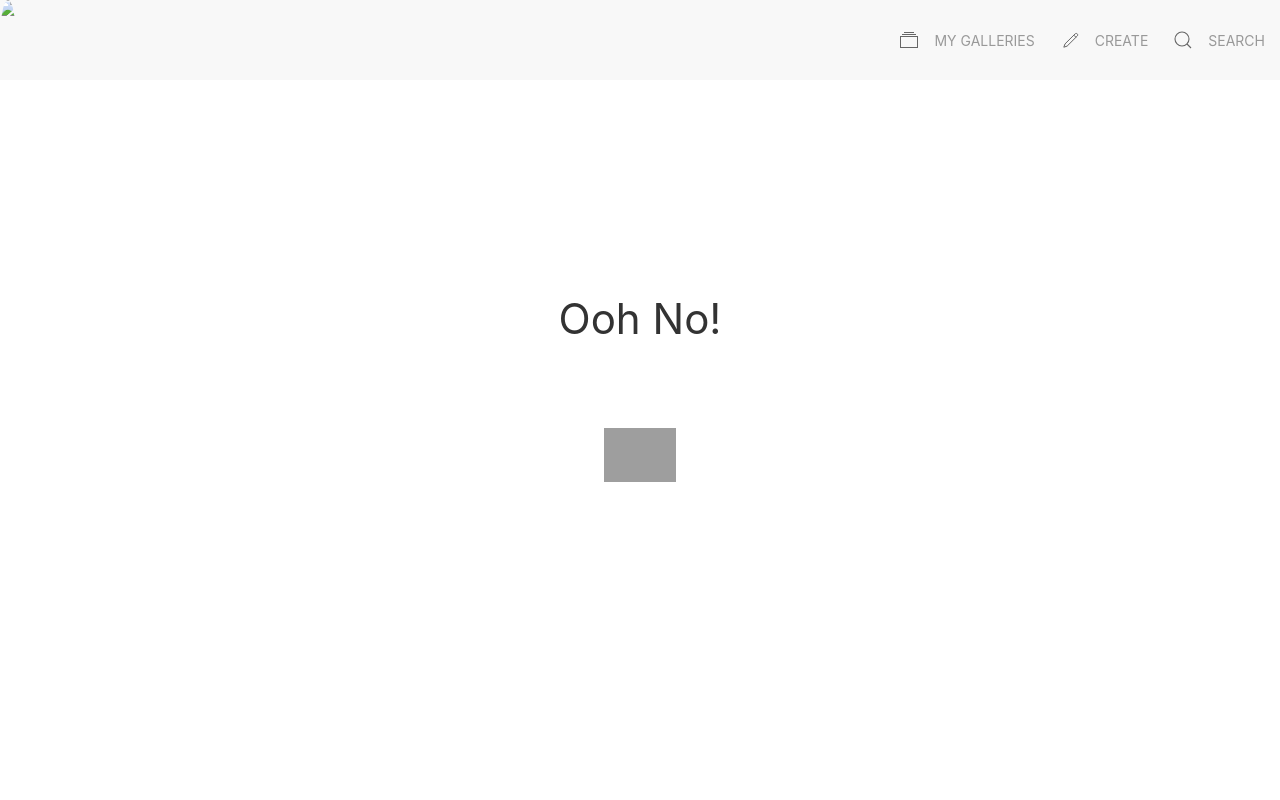
After one commit to yhutter-dbm/pymig, a Flask app: page /error in a window 1280 px wide. The commit adds this page. Run offline with Flask 2, Linux system fonts and the light colour scheme; some libraries are stand-ins or nearby versions; grey boxes are pictures that could not be loaded.

Commit message:
Implemented error template and added error handling regarding names

```diff
--- a/helpers/gallery_helper.py
+++ b/helpers/gallery_helper.py
@@ -8,6 +8,14 @@ from helpers.string_helper import StringHelper
 base_path = "./static/galleries/"
 absolute_base_path = "/static/galleries/"
 json_file_path = "./static/galleries.json"
+
+# We assume that the following characters are valid
+# a-z / A-Z / 0-9, _, -, ' '
+letters = list("abcdefghijklmnopqrstuvwxyz")
+upper_case_letters = list("abcdefghijklmnopqrstuvwxyz".upper())
+numbers = [0, 1, 2, 3, 4, 5, 6, 7, 8, 9]
+other_valid_characters = list("_- ")
+valid_gallery_name_characters = letters + upper_case_letters + numbers + other_valid_characters
 
 class GalleryHelper():
 
@@ -76,11 +84,25 @@ class GalleryHelper():
         return None
 
     @staticmethod
+    def is_valid_gallery_name(gallery_name):
+        gallery_name = gallery_name.strip()
+        for character in gallery_name:
+            if not character in valid_gallery_name_characters:
+                return False
+        return True
+
+
+    @staticmethod
     def create_gallery_from_request(request, logger):
         # Extract the relevant information from the request
+        name = request.form.get("gallery-name", '')
+        # Check if the name is valid
+        if not GalleryHelper.is_valid_gallery_name(name):
+            raise Exception("Invalid gallery name " + name + ". It should only contain numeric, alphanumeric, '_' , '-' or whitespaces")
+
         new_gallery = Gallery(
             logger=logger,
-            name=request.form.get("gallery-name", ''),
+            name=name,
             tags=StringHelper.parse_tags_from_text(
                 request.form.get("gallery-tags", ''), logger),
             is_favourite=request.form.get("gallery-favourite", False),
@@ -106,8 +128,9 @@ class GalleryHelper():
         old_name = gallery.name
         new_name = request.form.get("gallery-name", '')
 
-        if new_name == "":
-            raise Exception("Gallery name cannot be empty")
+        # Check if the name is valid
+        if not GalleryHelper.is_valid_gallery_name(new_name):
+            raise Exception("Invalid gallery name " + name + ". It should only contain numeric, alphanumeric, '_' , '-' or whitespaces")
 
         images_to_delete = request.form.getlist("image-to-delete")
 
--- a/main.py
+++ b/main.py
@@ -21,10 +21,6 @@ if debug:
     app.logger.setLevel(logging.DEBUG)
 
 # The app has a basic template called layout. I used https://hackersandslackers.com/flask-jinja-templates/ for inspiration.
-
-
-# Keep track of all galleries
-galleries = []
 
 # Global variables for UI
 # For more information about icons see: https://getuikit.com/docs/icon
@@ -75,27 +71,26 @@ def my_galleries():
 def create_new_gallery():
     # Load from json...
     galleries = GalleryHelper.load_from_json(app.logger)
+    current_path = "Create"
+
+    result = SideNavHelper.set_active_side_nav_element(current_path, side_nav_elements, app.logger)
+
 
     # This happens when the user has entered all relevant data for a gallery
     if request.method == "POST":
-        current_path = "Confirm your new Gallery"
-        result = SideNavHelper.set_active_side_nav_element(
-            current_path, side_nav_elements, app.logger)
+        try:
+            # Create from request object
+            new_gallery = GalleryHelper.create_gallery_from_request(request, app.logger)
 
-        # Create from request object
-        new_gallery = GalleryHelper.create_gallery_from_request(request, app.logger)
+            # Add to existing galleries
+            galleries.append(new_gallery)
 
-        # Add to existing galleries
-        galleries.append(new_gallery)
+            # Save as json file...
+            GalleryHelper.save_to_json(galleries, app.logger)
 
-        # Save as json file...
-        GalleryHelper.save_to_json(galleries, app.logger)
-
-        return redirect(url_for("my_galleries"))
-
-    current_path = "Create"
-    result = SideNavHelper.set_active_side_nav_element(
-        current_path, side_nav_elements, app.logger)
+            return redirect(url_for("my_galleries"))
+        except Exception as error:
+            return redirect(url_for("error", message=str(error), rescue_link=url_for('create_new_gallery')))
 
     return render_template("create_new_gallery.html",
                            side_nav_elements=result,
@@ -142,8 +137,8 @@ def edit_gallery(gallery_name=""):
             GalleryHelper.save_to_json(galleries, app.logger)
             return redirect(url_for("my_galleries"))
         except Exception as error:
-            # TODO Add error HTML Template
-            return str(error)
+            return redirect(url_for("error", message=str(error)))
+
 
 
     return render_template("edit_gallery.html",
@@ -177,8 +172,7 @@ def delete_gallery(gallery_name=""):
             return redirect(url_for("my_galleries"))
 
         except Exception as error:
-            # TODO Add error HTML Template
-            return str(error)
+            return redirect(url_for("error", message=str(error), rescue_link=url_for('delete_gallery', gallery_name=gallery_name)))
 
     return render_template("confirm_delete_gallery.html",
                            side_nav_elements=result,
@@ -195,6 +189,17 @@ def search():
                            side_nav_elements=result,
                            current_path=current_path)
 
+@app.route('/error')
+def error():
+    current_path = ""
+
+    # We extract the information directly from the request as encoding the rescue link in the route itself does not work
+    # See: https://stackoverflow.com/questions/24892035/how-can-i-get-the-named-parameters-from-a-url-using-flask
+    message = request.args.get("message", "")
+    rescue_link = request.args.get("rescue_link", None)
+    result = SideNavHelper.set_active_side_nav_element(current_path, side_nav_elements, app.logger)
+    return render_template("error.html", side_nav_elements=result,
+    current_path=current_path, message=message, rescue_link=rescue_link)
 
 if __name__ == "__main__":
     app.run(debug=debug, port=5000)
--- a/static/css/main.css
+++ b/static/css/main.css
@@ -179,3 +179,21 @@ img.round-image {
 	.delete-gallery-form .em-worried {
 		font-size: 3em;
 	}
+
+	.error-container {
+		text-align: center;
+		display: flex;
+		flex-direction: column;
+		justify-content: center;
+		align-items: center;
+		width: 100%;
+		height: 100%;
+		position: absolute;
+		top: 0;
+		left: 0;
+		z-index: -1;
+	}
+	.error-container .em-exploding_head {
+		margin: 15px 0;
+		font-size: 3em;
+	}
--- /dev/null
+++ b/templates/error.html
@@ -0,0 +1,13 @@
+{% extends 'layout.html' %}
+{% block content %}
+<div class="uk-text-center error-container">
+  <h1>Ooh No!</h1>
+  <p>{{ message }}</p>
+  <i class="em em-exploding_head" aria-role="presentation" aria-label="SHOCKED FACE WITH EXPLODING HEAD"></i>
+
+  {% if rescue_link %}
+    <a href="{{ rescue_link }}"><button type="button" name="button" class="uk-button uk-button-default">Take me back</button></a>
+  {% endif %}
+</div>
+
+{% endblock %}
```
Also changed, not shown: README.md.
